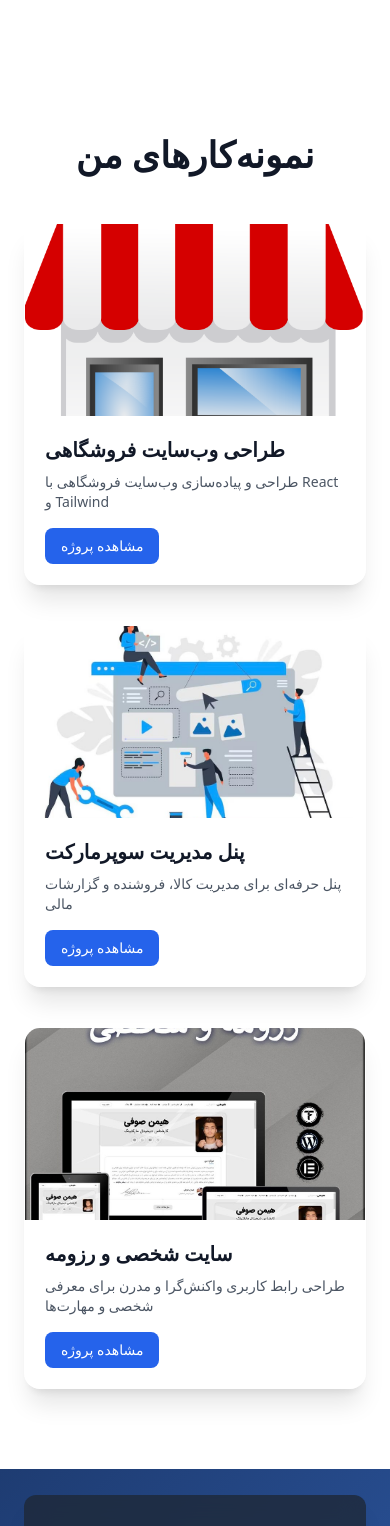
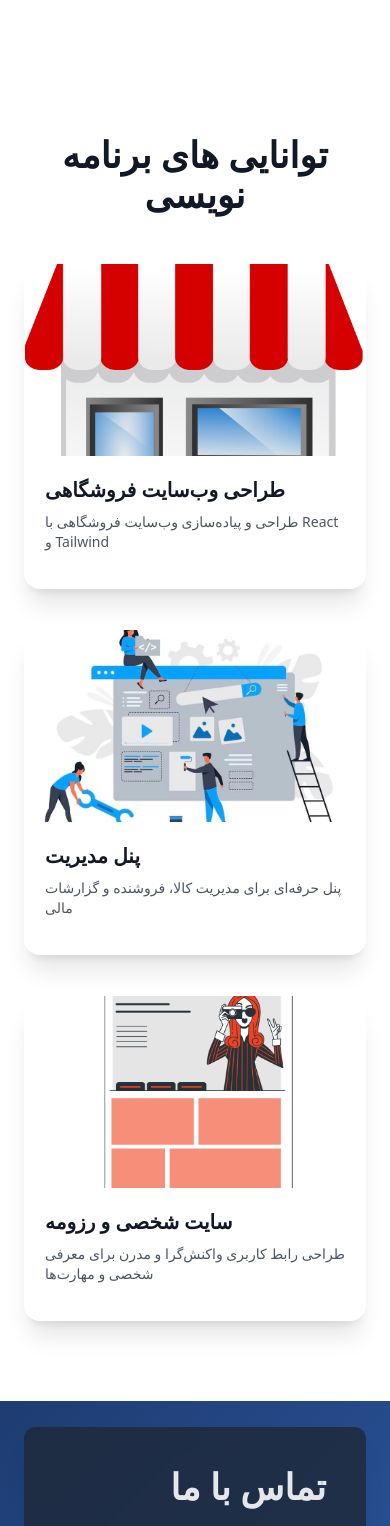
Before and after one commit to mnzm71/portfolio, a React (Vite) app: page / in a window 390 px wide. Shown: the part 3009-4535 px from the top of the page. Built offline with nearby package versions, Linux system fonts and the light colour scheme.

Commit message:
con skill  to ability

```diff
--- a/src/components/Navbar.jsx
+++ b/src/components/Navbar.jsx
@@ -9,7 +9,7 @@ export default function Navbar() {
         { name: "خانه", href: "#home" },
         { name: "درباره ما", href: "#about" },
         { name: "مهارت‌ها", href: "#skille" },
-        { name: "نمونه کارها", href: "#projects" },
+        { name: "توانایی ها", href: "#projects" },
         { name: "تماس با ما", href: "#contact" },
     ];
 
--- a/src/components/ThemeToggle.jsx
+++ b/src/components/ThemeToggle.jsx
@@ -58,10 +58,10 @@ export default function ThemeToggle() {
 
             {/* بنر ثابت سمت چپ بالا (حالت تاریک: نور ماه) */}
             <div
-                className={`hidden sm:block fixed top-24 left-4 w-40 h-40 sm:w-48 sm:h-48 rounded-full overflow-hidden border-4
-  border-[conic-gradient(from_0deg,_#ffb300,_#ff005c,_#7a00ff,_#00ccff,_#00ff88,_#ffb300)]
-  shadow-[0_0_50px_15px_rgba(255,255,255,0.4)] z-20 transition-colors duration-500
-  ${theme === "dark" ? "bg-gray-200/20 backdrop-blur-md" : "bg-transparent"}`}
+                className={`hidden xl:block fixed top-24 left-4 w-40 h-40 sm:w-48 sm:h-48 rounded-full overflow-hidden border-4
+border-[conic-gradient(from_0deg,_#ffb300,_#ff005c,_#7a00ff,_#00ccff,_#00ff88,_#ffb300)]
+shadow-[0_0_50px_15px_rgba(255,255,255,0.4)] z-20 transition-colors duration-500
+${theme === "dark" ? "bg-gray-200/20 backdrop-blur-md" : "bg-transparent"}`}
             >
                 <img
                     src="/icon.png"
@@ -69,6 +69,7 @@ export default function ThemeToggle() {
                     className="w-full h-full object-cover"
                 />
             </div>
+
 
 
 
--- a/src/components/portfolio.jsx
+++ b/src/components/portfolio.jsx
@@ -9,7 +9,7 @@ const projects = [
         link: "#",
     },
     {
-        title: "پنل مدیریت سوپرمارکت",
+        title: "پنل مدیریت",
         description: "پنل حرفه‌ای برای مدیریت کالا، فروشنده و گزارشات مالی",
         image: "/images/wm.jpg",
         link: "#",
@@ -17,7 +17,7 @@ const projects = [
     {
         title: "سایت شخصی و رزومه",
         description: "طراحی رابط کاربری واکنش‌گرا و مدرن برای معرفی شخصی و مهارت‌ها",
-        image: "/images/pf.jpg",
+        image: "/images/personal-website.png",
         link: "#",
     },
 ];
@@ -31,8 +31,7 @@ export default function Portfolio() {
                     initial={{ opacity: 0, y: -20 }}
                     animate={{ opacity: 1, y: 0 }}
                 >
-                    نمونه‌کارهای من
-                </motion.h1>
+                    توانایی های برنامه نویسی                </motion.h1>
 
                 <div className="grid sm:grid-cols-2 lg:grid-cols-3 gap-10">
                     {projects.map((project, index) => (
@@ -56,14 +55,7 @@ export default function Portfolio() {
                                 <p className="text-gray-600 dark:text-gray-300 text-sm mb-4">
                                     {project.description}
                                 </p>
-                                <a
-                                    href={project.link}
-                                    target="_blank"
-                                    rel="noopener noreferrer"
-                                    className="inline-block px-4 py-2 text-sm font-medium text-white bg-blue-600 hover:bg-blue-700 rounded-lg"
-                                >
-                                    مشاهده پروژه
-                                </a>
+
                             </div>
                         </motion.div>
                     ))}
```
Also changed, not shown: public/images/personal-website.png (added).
